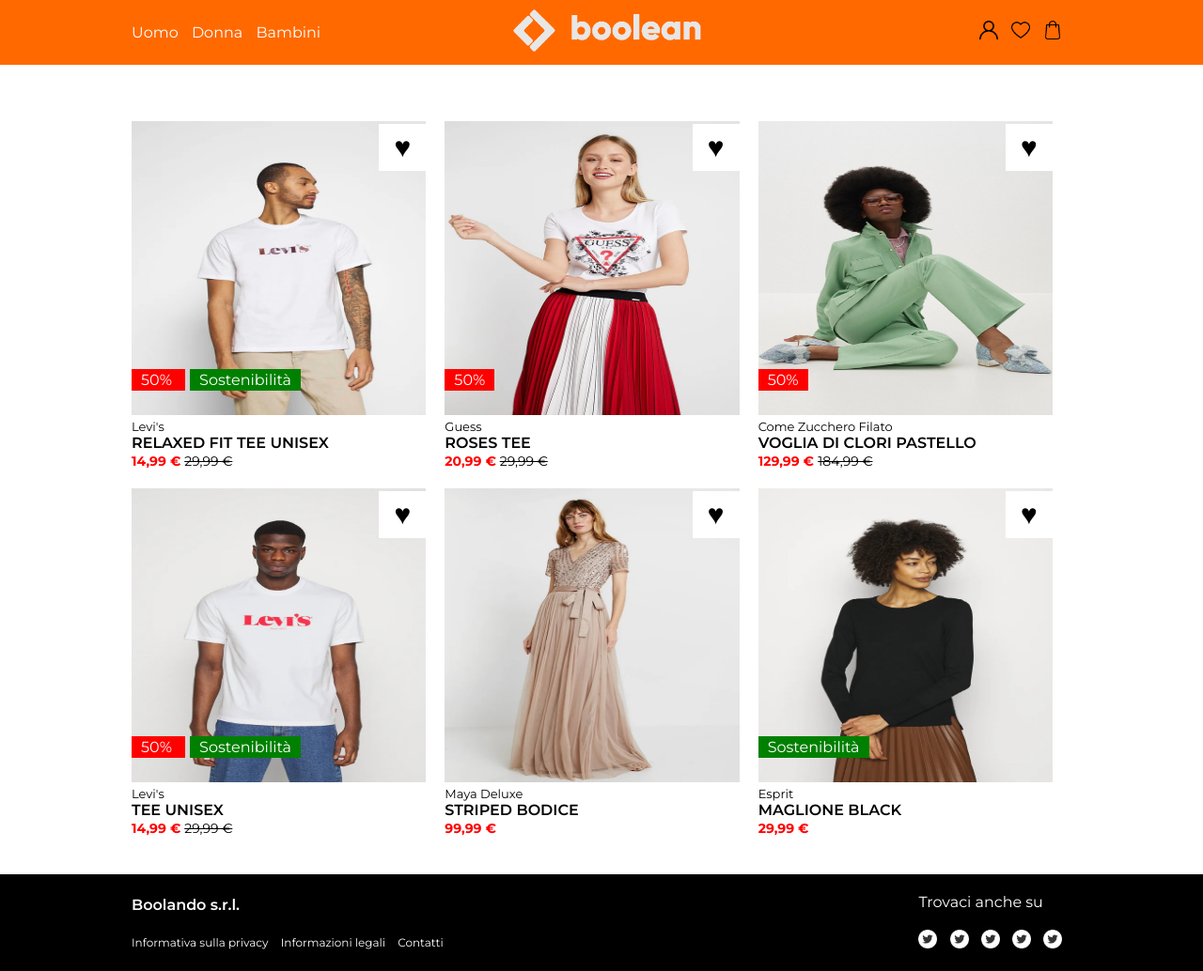
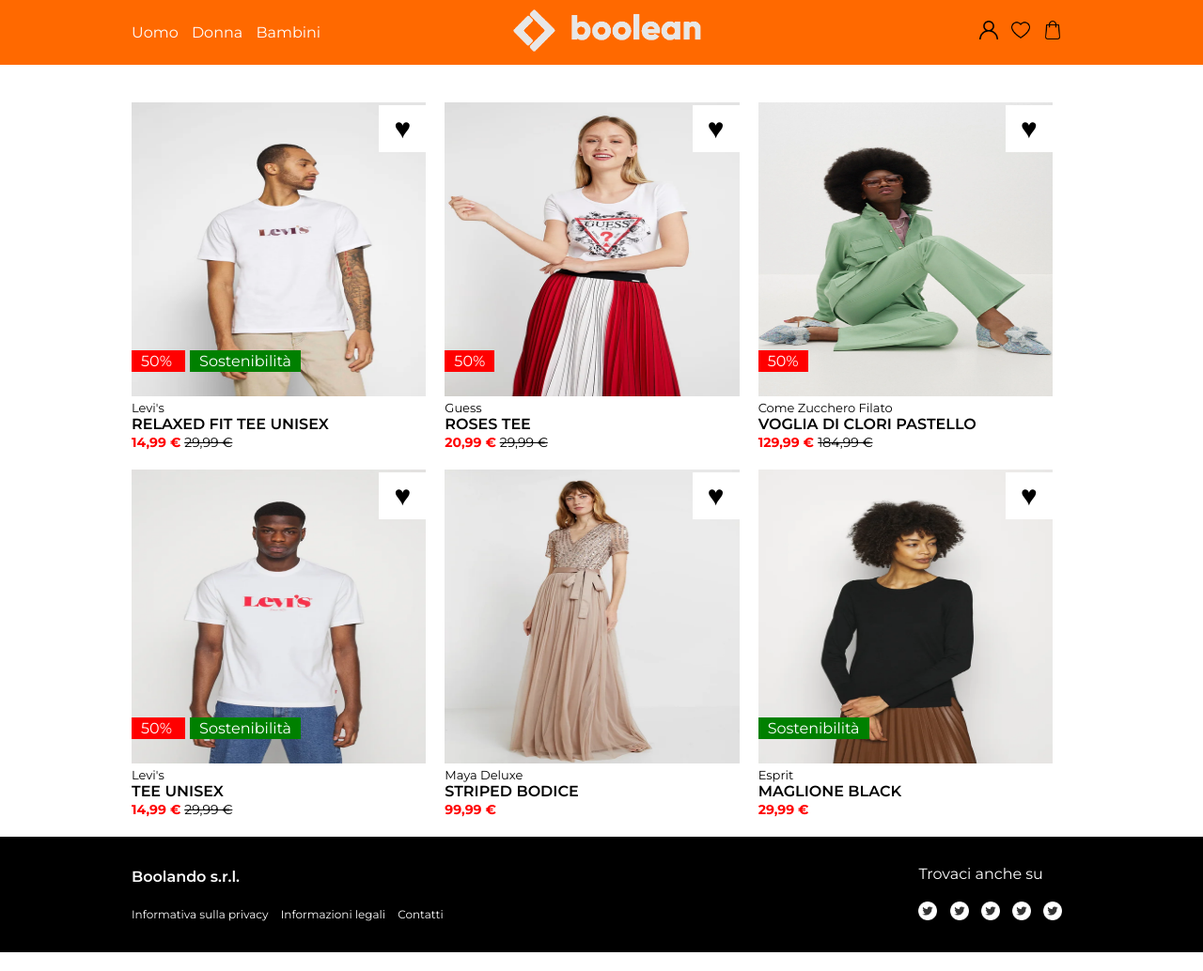
Before and after one commit to antoniorusso2/html-css-boolando, a plain HTML site: page index.html in a window 1280 px wide. Shown: the whole page at 94% size. Drawn offline with Linux system fonts and the light colour scheme.

Commit message:
FIX: padding and margin footer and header for fit in page without scroll

```diff
--- a/css/style.css
+++ b/css/style.css
@@ -2,6 +2,7 @@
 html{
   font-family: "Montserrat", sans-serif;
 }
+
 
 /* RESET RULES */
 *{
@@ -23,7 +24,7 @@ a{
 
 /* HEADER - MAIN - FOOTER RULES */
 main{
-  margin: 40px 0;
+  margin: 20px 0;
 }
 
 header{
@@ -34,7 +35,7 @@ header{
 footer{
   color: white;
   background-color: #000000;
-  padding: 20px 0;
+  padding: 30px 0;
 }
 
 /* CONTAINER CENTERING */
```
